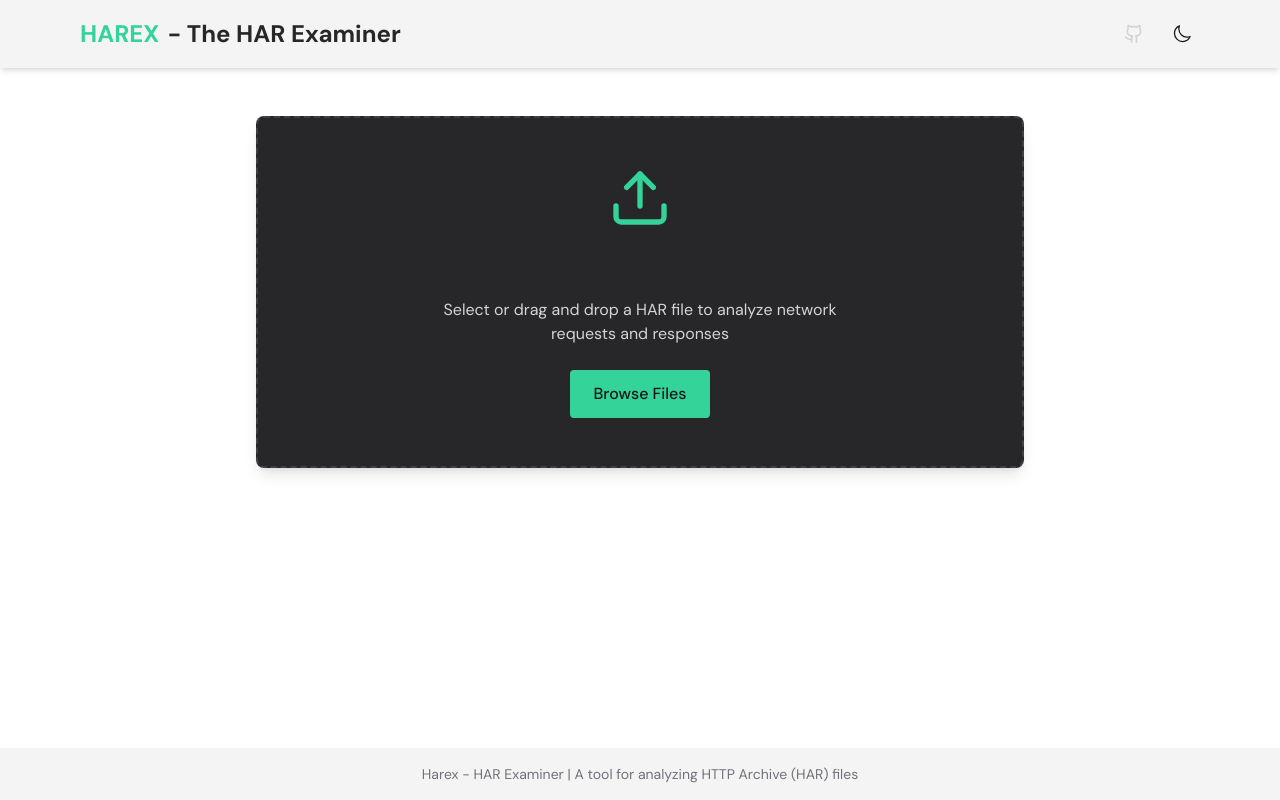
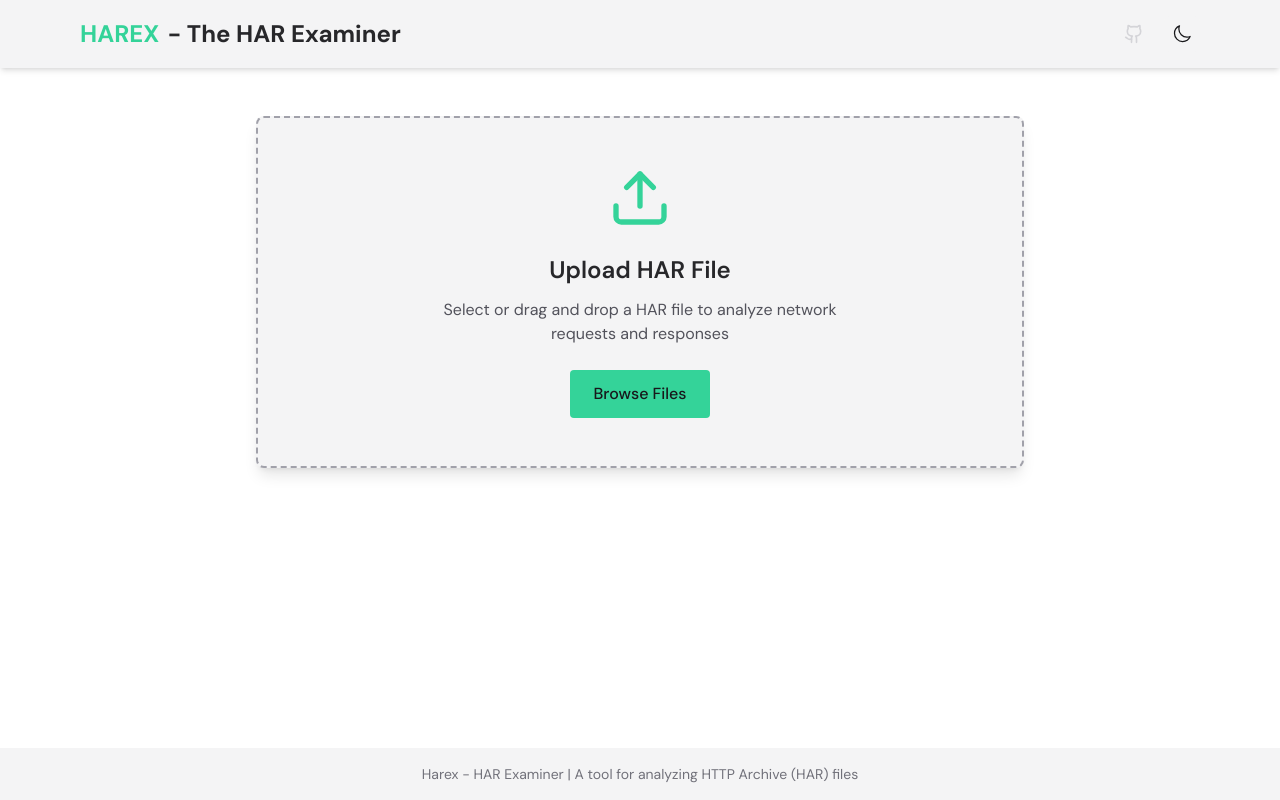
Before and after one commit to charlesrhoward/harex, a Next.js app: page / in a window 1280 px wide. Built offline with nearby package versions, Linux system fonts and the light colour scheme.

Commit message:
Fix light mode styling for upload heading and dropzone

```diff
--- a/src/components/har-viewer/har-uploader.tsx
+++ b/src/components/har-viewer/har-uploader.tsx
@@ -76,16 +76,16 @@ export function HarUploader({ onHarLoaded }: HarUploaderProps) {
   return (
     <div
       className={`mt-8 p-12 rounded-lg text-center border-2 border-dashed ${
-        dragActive ? "border-emerald-400" : "border-zinc-700"
-      } transition-colors bg-zinc-800 shadow-lg max-w-3xl mx-auto`}
+        dragActive ? "border-emerald-400" : "border-zinc-400 dark:border-zinc-700"
+      } transition-colors bg-zinc-100 dark:bg-zinc-800 shadow-lg max-w-3xl mx-auto`}
       onDragEnter={handleDrag}
       onDragLeave={handleDrag}
       onDragOver={handleDrag}
       onDrop={handleDrop}
     >
       <Upload size={64} className="mx-auto mb-6 text-emerald-400" />
-      <h2 className="text-2xl font-semibold mb-3">Upload HAR File</h2>
-      <p className="mb-6 text-zinc-300 max-w-md mx-auto">
+      <h2 className="text-2xl font-semibold mb-3 text-zinc-800 dark:text-zinc-100">Upload HAR File</h2>
+      <p className="mb-6 text-zinc-600 dark:text-zinc-300 max-w-md mx-auto">
         Select or drag and drop a HAR file to analyze network requests and responses
       </p>
       <label className="inline-block px-6 py-3 rounded cursor-pointer bg-emerald-400 hover:bg-emerald-500 text-zinc-900 font-medium transition-colors">
```
